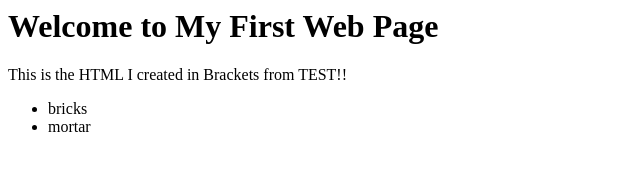
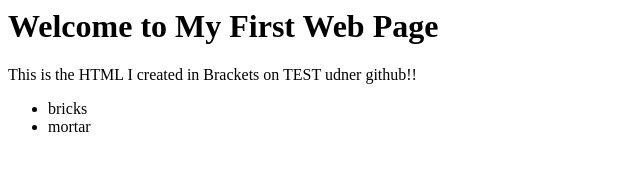
Before and after one commit to Gsureshku/Test, a plain HTML site: page index.html in a window 1280 px wide. Shown: the whole page, without its empty margins (0-640 px from the left). Drawn offline with Linux system fonts and the light colour scheme.

Commit message:
updated index.html

```diff
--- a/index.html
+++ b/index.html
@@ -6,7 +6,7 @@
 
 <body>
     <h1>Welcome to My First Web Page </h1>
-    <p>This is the HTML I created in Brackets from TEST!!</p>
+    <p>This is the HTML I created in Brackets on TEST udner github!!</p>
     <div>
         <ul>
             <li>bricks</li>
```
